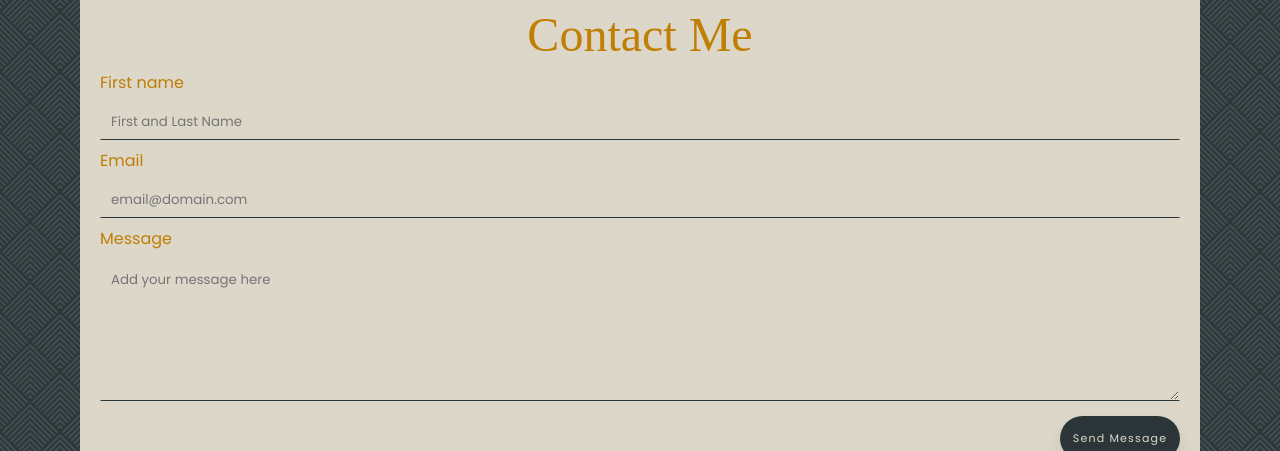
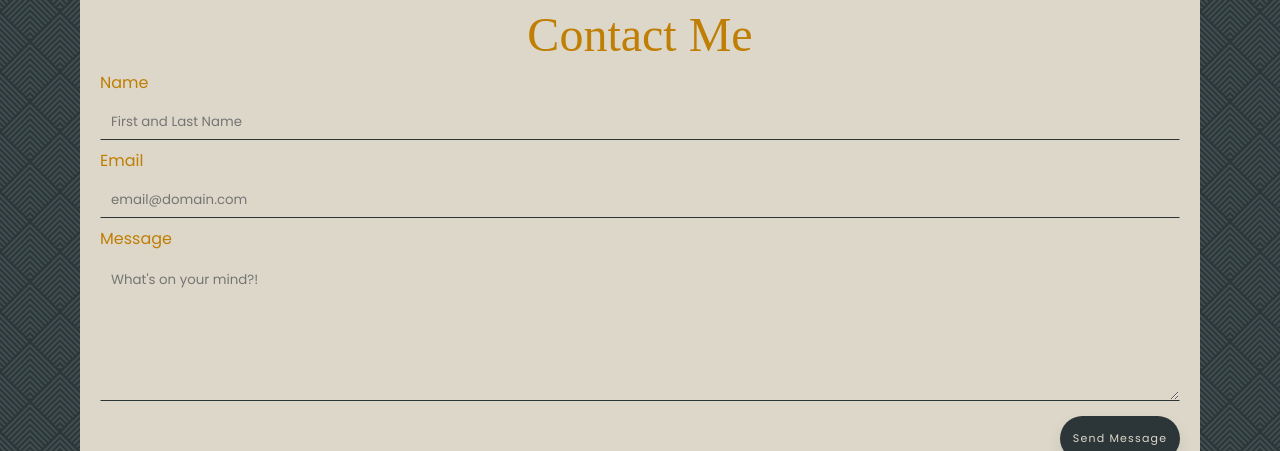
Before and after one commit to TMortara/Tracy-Mortara-Professional-Portfolio, a React (Create React App) app: page / in a window 1280 px wide. Shown: the part 3646-4097 px from the top of the page. Built offline with nearby package versions, Linux system fonts and the light colour scheme; a web font is replaced by a local one.

Commit message:
resolve email issues, update title, remove RR from projects

```diff
--- a/src/Components/HelperComponent/ContactForm.jsx
+++ b/src/Components/HelperComponent/ContactForm.jsx
@@ -6,13 +6,15 @@ import {
   StyledMessage,
 } from "../styles/layout/Form.styled";
 import React, { useRef } from "react";
+import emailjs from '@emailjs/browser';
 
 export const ContactForm = () => {
-  const nameRef = useRef("");
-  const emailRef = useRef("");
-  const messageRef = useRef("");
+  // const nameRef = useRef("");
+  // const emailRef = useRef("");
+  // const messageRef = useRef("");
+  const form = useRef();
 
-  const handleSubmit = (event) => {
+  const sendEmail = (event) => {
     event.preventDefault();
 
     // const data = {
@@ -20,20 +22,31 @@ export const ContactForm = () => {
     //     email: emailRef.current.value,
     //     message: messageRef.current.value
     // }
-    alert("Thank you for messaging me!");
+    emailjs.sendForm(process.env.REACT_APP_EMAILJS_SERVICE_ID, process.env.REACT_APP_EMAILJS_TEMPLATE_ID, form.current, {
+      publicKey: process.env.REACT_APP_EMAILJS_PUBLIC_KEY,
+    })
+    .then(
+      () => {
+        alert("Thank you for messaging me!");
+      }, (error) => {
+        alert('Your email was not sent. Please try again.', error.text);
+        console.log('FAILED...', error.text);
+
+      },
+    );
   };
 
   return (
     <FormContainer className="container">
       <h1>Contact Me</h1>
-      <form className="form" onSubmit={handleSubmit}>
-        <StyledLabel>First name</StyledLabel>
+      <form ref={form} onSubmit={sendEmail}>
+        <StyledLabel>Name</StyledLabel>
         <StyledInput
           type="text"
           name="name"
           tabIndex="1"
           placeholder="First and Last Name"
-          ref={nameRef}
+          // ref={nameRef}
           required
         />
         <StyledLabel>Email</StyledLabel>
@@ -42,7 +55,7 @@ export const ContactForm = () => {
           name="email"
           tabIndex="2"
           placeholder="email@domain.com"
-          ref={emailRef}
+          // ref={emailRef}
           required
         />
         <StyledLabel>Message</StyledLabel>
@@ -50,11 +63,11 @@ export const ContactForm = () => {
           rows="6"
           name="message"
           tabIndex="3"
-          placeholder="Add your message here"
-          ref={messageRef}
+          placeholder="What's on your mind?!"
+          // ref={messageRef}
           required
         />
-        <StyledButton type="submit" className="send">
+        <StyledButton type="submit" value="Send">
           Send Message
         </StyledButton>
       </form>
```
